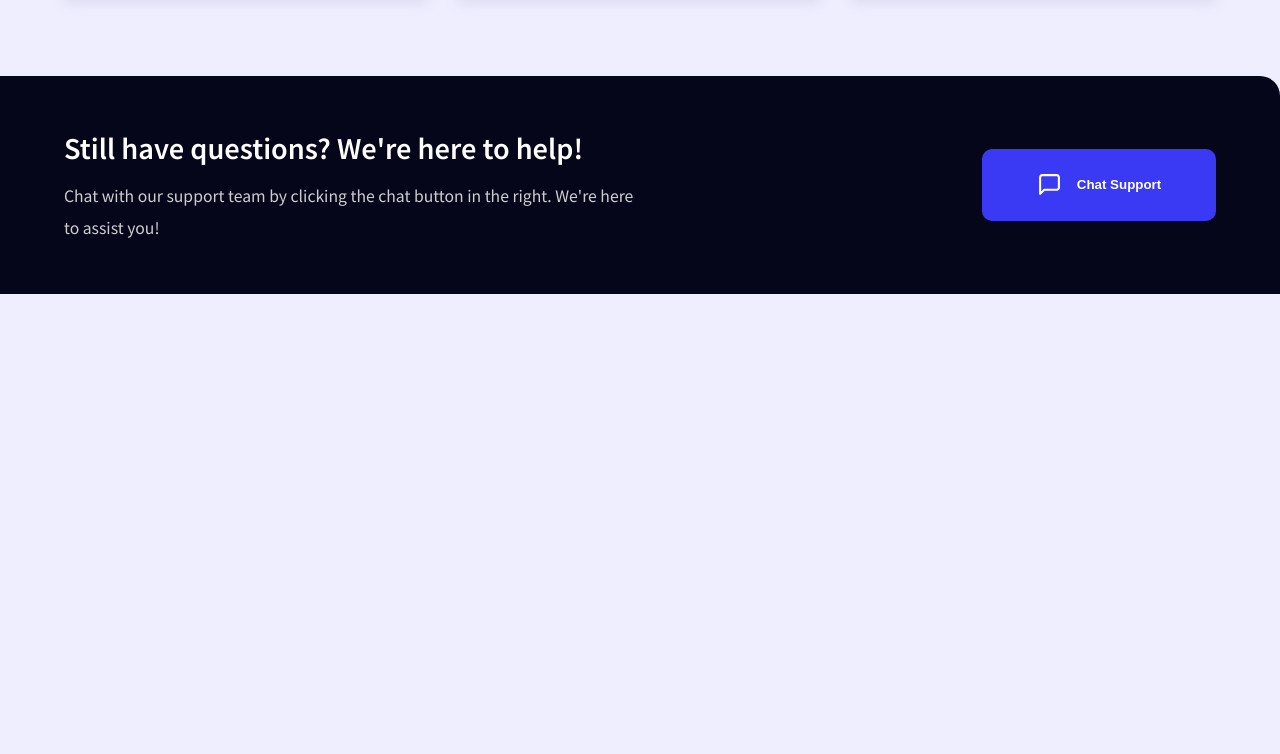
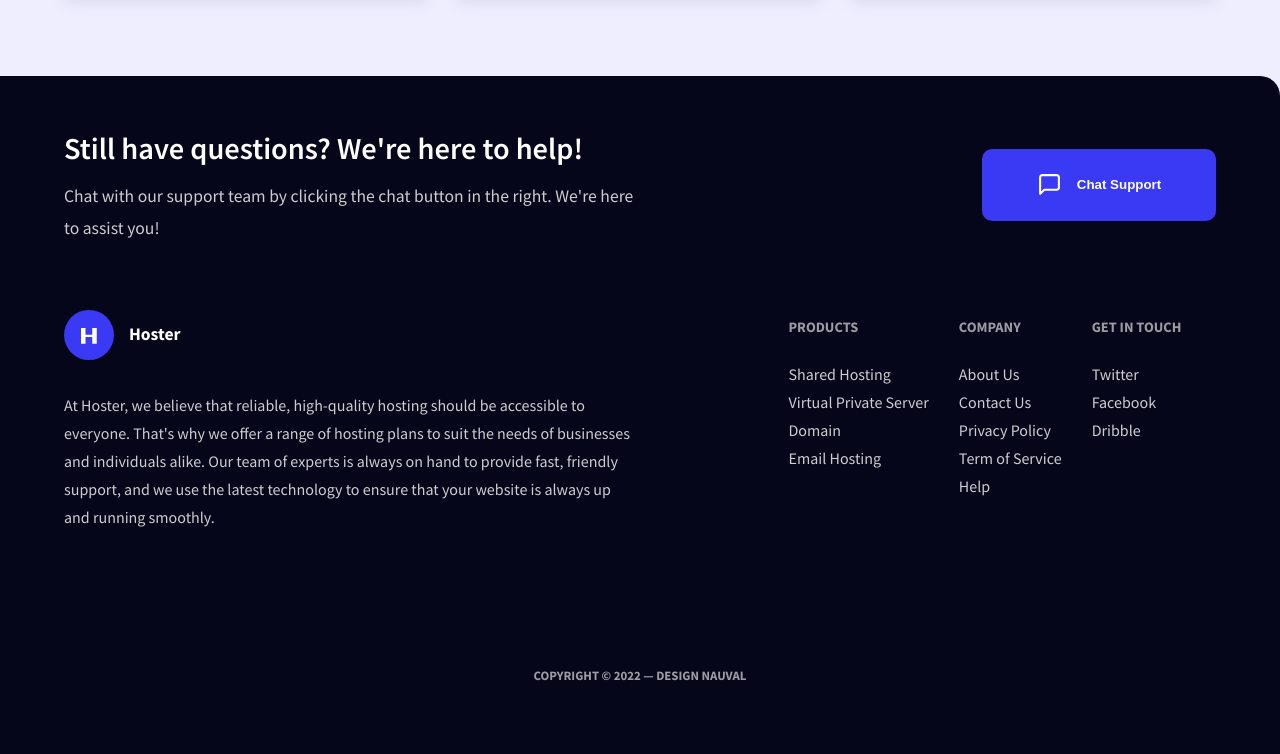
Before and after one commit to Katarsis-601/HosterSupportPage, a plain HTML site: page index.html in a window 1280 px wide. Shown: the part 1520-2274 px from the top of the page. Before the commit the page ends 1814 px from the top, so only its background shows below. Drawn offline with Linux system fonts and the light colour scheme.

Commit message:
desktop UI : finish

```diff
--- a/index.html
+++ b/index.html
@@ -293,6 +293,63 @@
             </section>
         </section>
 
+        <section class="description">
+            <section class="container">
+                <div class="content">
+
+                    <div class="hoster-information">
+                        <div class="hoster-icon">
+                            <img src="./assets/Icon_Logo.svg" alt="hoster-icon" width="50px">
+                            <h5>Hoster</h5>
+                        </div>
+                        <p>At Hoster, we believe that reliable, high-quality hosting should be accessible to everyone.
+                            That's why we offer a range
+                            of hosting plans to suit the needs of businesses and individuals alike. Our team of experts
+                            is always on hand to provide
+                            fast, friendly support, and we use the latest technology to ensure that your website is
+                            always up and running smoothly.</p>
+                    </div>
+
+                    <div class="link-information">
+
+                        <div class="products-information information">
+                            <h5>PRODUCTS</h5>
+                            <ul>
+                                <li>Shared Hosting</li>
+                                <li>Virtual Private Server</li>
+                                <li>Domain</li>
+                                <li>Email Hosting</li>
+                            </ul>
+                        </div>
+
+                        <div class="company-information information">
+                            <h5>COMPANY</h5>
+                            <ul>
+                                <li>About Us</li>
+                                <li>Contact Us</li>
+                                <li>Privacy Policy</li>
+                                <li>Term of Service</li>
+                                <li>Help</li>
+                            </ul>
+                        </div>
+
+                        <div class="media-information information">
+                            <h5>GET IN TOUCH</h5>
+                            <ul>
+                                <li>Twitter</li>
+                                <li>Facebook</li>
+                                <li>Dribble</li>
+                            </ul>
+                        </div>
+                    </div>
+                </div>
+            </section>
+        </section>
+
+        <footer>
+            <h5>COPYRIGHT © 2022 — DESIGN NAUVAL</h5>
+        </footer>
+
     </main>
 </body>
 
--- a/style.css
+++ b/style.css
@@ -92,6 +92,7 @@ nav .account-btn {
 
 .banner {
   width: 100%;
+  position: relative;
   display: flex;
   flex-direction: row;
   margin-top: 58px;
@@ -162,8 +163,8 @@ nav .account-btn {
   border-radius: 50px;
 }
 .banner .square-1 {
-  top: 50px;
-  right: 100px;
+  right: 10px;
+  bottom: -260px;
   transform: rotate(-71.54deg);
   width: 400px;
   height: 700px;
@@ -174,7 +175,7 @@ nav .account-btn {
   );
 }
 .banner .square-2 {
-  top: 90px;
+  bottom: -200px;
   right: 100px;
   transform: rotate(-52.13deg);
   width: 300px;
@@ -283,3 +284,77 @@ article .content .card {
   line-height: 32px;
   color: rgba(255, 255, 255, 0.8);
 }
+
+.description {
+  display: flex;
+  justify-content: center;
+  background-color: #06061a;
+  color: white;
+  padding-bottom: 50px;
+}
+.description .content {
+  display: flex;
+  width: 97%;
+  align-items: flex-start;
+  justify-content: space-between;
+}
+
+.description .hoster-information {
+  max-width: 575px;
+  width: 100%;
+}
+.hoster-information .hoster-icon {
+  display: flex;
+}
+.hoster-information h5 {
+  margin-left: 15px;
+  font-weight: 700;
+  font-size: 110%;
+  line-height: 23px;
+}
+.hoster-information p {
+  color: rgba(255, 255, 255, 0.8);
+  font-weight: 400;
+  font-size: 100%;
+  line-height: 28px;
+  margin-top: 15px;
+}
+
+.link-information {
+  flex-flow: row wrap;
+  margin-left: 50px;
+  display: flex;
+  justify-content: space-around;
+}
+
+.link-information h5 {
+  color: rgba(255, 255, 255, 0.6);
+  font-weight: 700;
+  line-height: 18px;
+  letter-spacing: 10%;
+  font-size: 90%;
+}
+
+.link-information li {
+  color: rgba(255, 255, 255, 0.8);
+  font-weight: 400;
+  line-height: 28px;
+  font-size: 100%;
+}
+
+.link-information .company-information {
+  margin: 0 30px;
+}
+footer {
+  padding: 50px 0;
+  background-color: #06061a;
+}
+
+footer h5 {
+  font-weight: 700;
+  font-size: 80%;
+  line-height: 15px;
+  letter-spacing: 10%;
+  text-align: center;
+  color: rgba(255, 255, 255, 0.6);
+}
```
